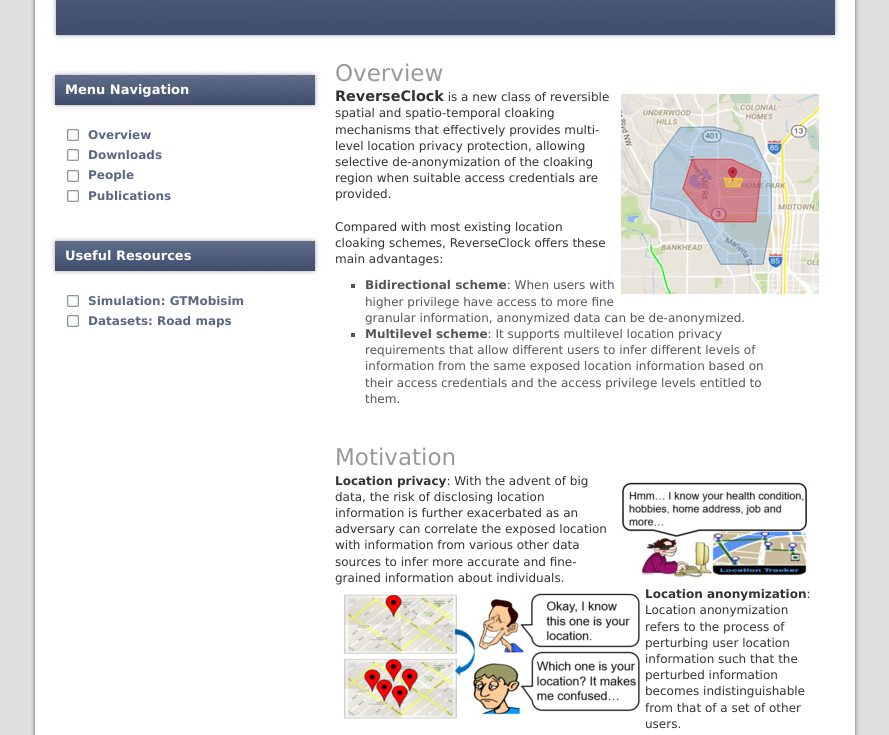
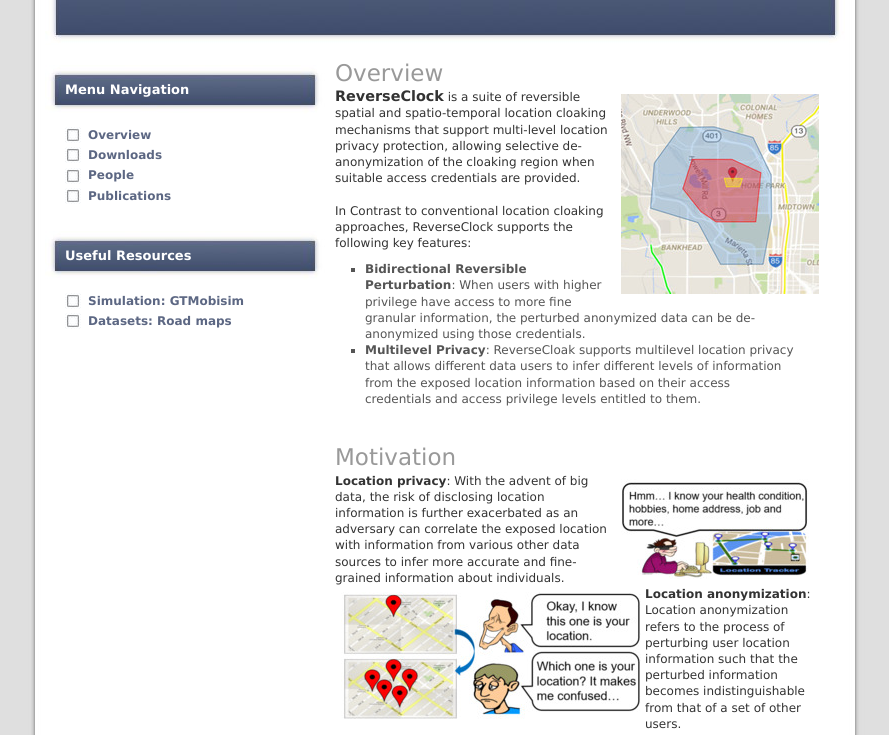
Before and after one commit to bpln/ReverseCloak, a plain HTML site: page index.html in a window 1280 px wide. Shown: the part 65-800 px from the top of the page, without its empty margins (195-1084 px from the left). Drawn offline with Linux system fonts and the light colour scheme.

Commit message:
Update index.html

```diff
--- a/index.html
+++ b/index.html
@@ -22,13 +22,13 @@
 				<div id="index_image">
 					<img src="figures/index_figure_200.jpg" alt="index_image" />
 				</div>
-				<b><big>ReverseClock</big></b> is a new class of reversible spatial and spatio-temporal cloaking mechanisms that effectively provides multi-level location privacy protection, allowing selective de-anonymization of the cloaking region when suitable access credentials are provided.
+				<b><big>ReverseClock</big></b> is a suite of reversible spatial and spatio-temporal location cloaking mechanisms that support multi-level location privacy protection, allowing selective de-anonymization of the cloaking region when suitable access credentials are provided.
 				<br /><br />
-				Compared with most existing location cloaking schemes, ReverseClock offers these main advantages:
+				In Contrast to conventional location cloaking approaches, ReverseClock supports the following key features:
 				<ul>
-					<li><b>Bidirectional scheme</b>: When users with higher privilege have access to more fine
-					granular information, anonymized data can be de-anonymized. </li>
-					<li><b>Multilevel scheme</b>: It  supports multilevel location privacy requirements that allow different users to infer different levels of information from the same exposed location information based on their access credentials and the access privilege levels entitled to them.</li>
+					<li><b>Bidirectional Reversible Perturbation</b>: When users with higher privilege have access to more fine
+					granular information, the perturbed anonymized data can be de-anonymized using those credentials. </li>
+					<li><b>Multilevel Privacy</b>: ReverseCloak  supports multilevel location privacy that allows different data users to infer different levels of information from the exposed location information based on their access credentials and access privilege levels entitled to them.</li>
 
 				</ul>
 				<br /><br />
```
